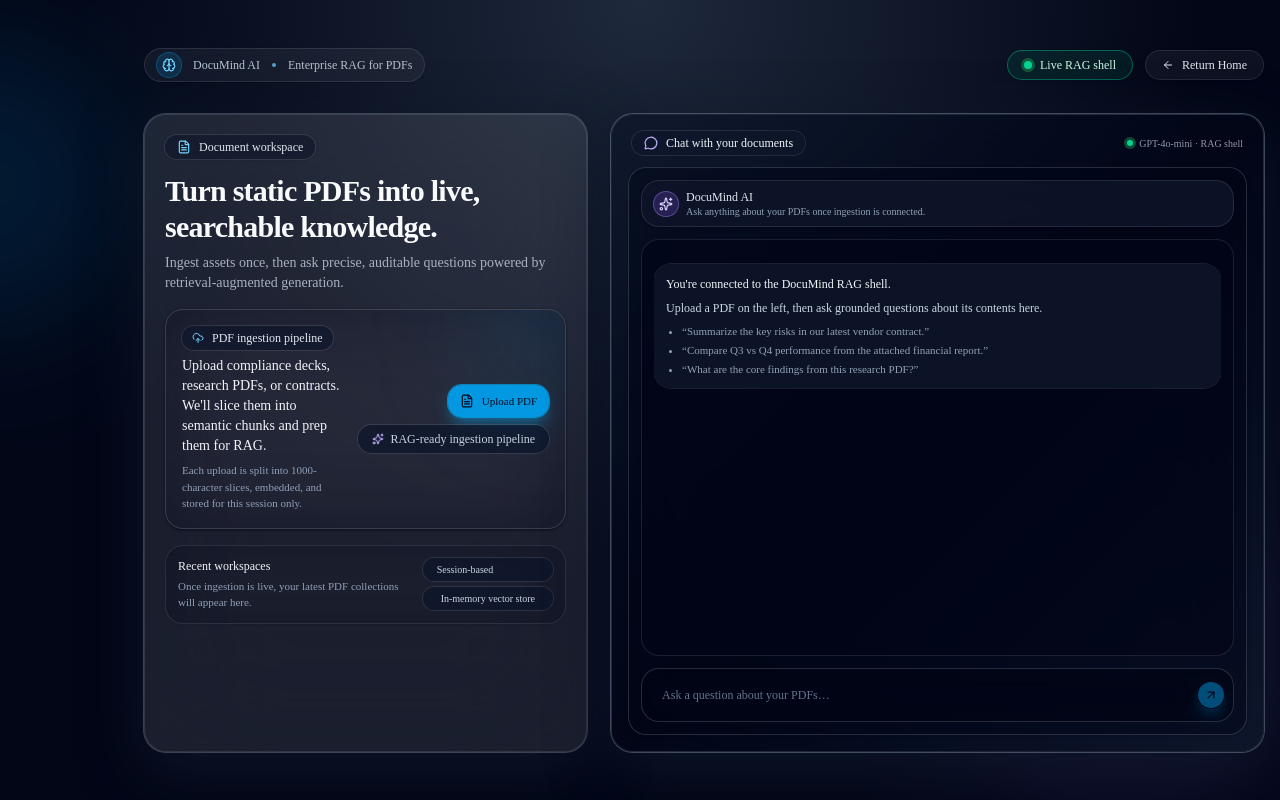
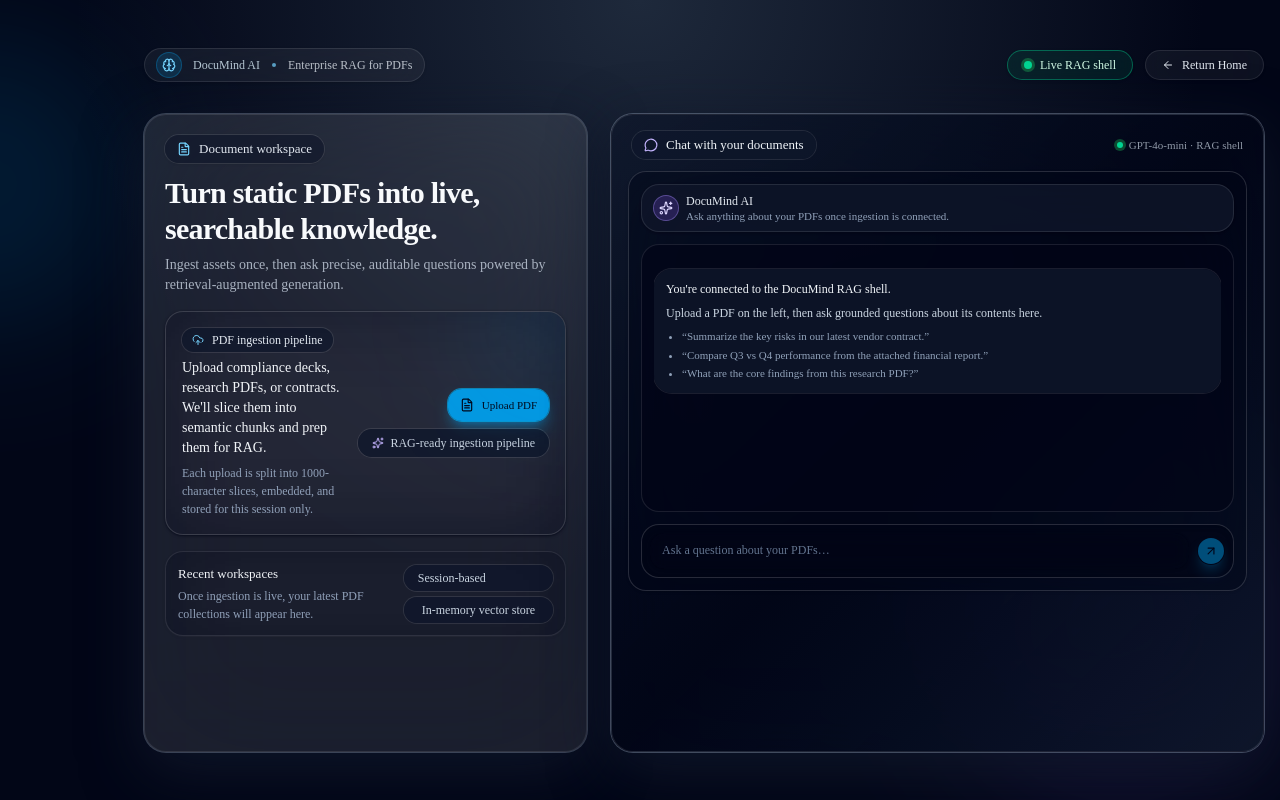
Before and after one commit to GeorgiDS9/documind-ai, a Next.js app: page /workspace in a window 1280 px wide. Built offline with nearby package versions, Linux system fonts and the light colour scheme.

Commit message:
chore(ui): update font sizes

```diff
--- a/src/app/workspace/page.tsx
+++ b/src/app/workspace/page.tsx
@@ -42,7 +42,7 @@
           <article className="relative flex flex-col gap-4 rounded-3xl border border-white/10 bg-white/10 p-5 shadow-[0_0_0_1px_rgba(148,163,184,0.35),0_18px_60px_rgba(15,23,42,0.9)] backdrop-blur-3xl dark:bg-slate-900/50">
             <div className="flex items-start justify-between gap-3">
               <div>
-                <div className="inline-flex items-center gap-2 rounded-full bg-slate-900/60 px-3 py-1 text-xs font-medium text-slate-200 shadow-sm ring-1 ring-white/10">
+                <div className="inline-flex items-center gap-2 rounded-full bg-slate-900/60 px-3 py-1 text-[13px] font-medium text-slate-200 shadow-sm ring-1 ring-white/10">
                   <FileText className="size-3.5 text-sky-300" />
                   <span>Document workspace</span>
                 </div>
@@ -59,13 +59,13 @@
             <PDFUploader />
           </article>
 
-          <article className="relative flex min-h-[460px] flex-col rounded-3xl border border-white/10 bg-gradient-to-br from-slate-900/70 via-slate-950/80 to-slate-900/90 p-4 shadow-[0_0_0_1px_rgba(148,163,184,0.4),0_18px_60px_rgba(15,23,42,0.9)] backdrop-blur-3xl">
+          <article className="relative flex min-h-115 flex-col rounded-3xl border border-white/10 bg-linear-to-br from-slate-900/70 via-slate-950/80 to-slate-900/90 p-4 shadow-[0_0_0_1px_rgba(148,163,184,0.4),0_18px_60px_rgba(15,23,42,0.9)] backdrop-blur-3xl">
             <div className="mb-3 flex items-center justify-between gap-3 px-1">
-              <div className="inline-flex items-center gap-2 rounded-full bg-slate-900/70 px-3 py-1 text-xs font-medium text-slate-100 ring-1 ring-white/10">
+              <div className="inline-flex items-center gap-2 rounded-full bg-slate-900/70 px-3 py-1 text-[13px] font-medium text-slate-100 ring-1 ring-white/10">
                 <MessageCircle className="size-3.5 text-violet-300" />
                 <span>Chat with your documents</span>
               </div>
-              <div className="flex items-center gap-1.5 text-[10px] text-slate-300/70">
+              <div className="flex items-center gap-1.5 text-[11px] text-slate-300/70">
                 <span className="h-1.5 w-1.5 rounded-full bg-emerald-400 shadow-[0_0_0_3px_rgba(34,197,94,0.35)]" />
                 <span>GPT-4o-mini · RAG shell</span>
               </div>
--- a/src/components/chat-interface.tsx
+++ b/src/components/chat-interface.tsx
@@ -88,7 +88,7 @@
   }
 
   return (
-    <Card className="flex h-full min-h-[420px] flex-col border-white/15 bg-slate-950/40 p-3 backdrop-blur-2xl">
+    <Card className="flex h-full max-h-105 flex-col border-white/15 bg-slate-950/40 p-3 backdrop-blur-2xl">
       <div className="flex items-center justify-between gap-3 rounded-2xl border border-white/10 bg-slate-900/80 px-3 py-2 text-xs text-slate-200 shadow-sm">
         <div className="flex items-center gap-2">
           <div className="inline-flex size-6 items-center justify-center rounded-full bg-violet-500/20 text-violet-200 ring-1 ring-violet-400/50">
@@ -96,14 +96,14 @@
           </div>
           <div className="flex flex-col">
             <span className="font-medium">DocuMind AI</span>
-            <span className="text-[10px] text-slate-400">
+            <span className="text-[11px] text-slate-400">
               Ask anything about your PDFs once ingestion is connected.
             </span>
           </div>
         </div>
       </div>
 
-      <div className="mt-3 flex-1 max-h-[420px] rounded-2xl border border-white/10 bg-slate-950/60 px-3 py-2">
+      <div className="mt-3 flex-1 max-h-105 rounded-2xl border border-white/10 bg-slate-950/60 px-3 py-2">
         <div className="flex h-full flex-col gap-2 overflow-y-auto pb-1 pt-0">
           {showWelcome && (
             <div className="mt-4 space-y-2 rounded-2xl bg-slate-900/80 p-3 text-xs text-slate-300 ring-1 ring-white/10">
@@ -130,7 +130,7 @@
           {completion && (
             <div className="flex justify-start">
               <div className="inline-flex max-w-[85%] items-start gap-2 rounded-2xl bg-slate-900/80 px-3 py-2 text-xs text-slate-50 shadow-sm ring-1 ring-white/10">
-                <div className="mt-[1px]">
+                <div className="mt-px">
                   <div className="inline-flex size-5 items-center justify-center rounded-full bg-violet-500/20 text-violet-200 ring-1 ring-violet-400/40">
                     <Sparkles className="size-3" />
                   </div>
--- a/src/components/pdf-uploader.tsx
+++ b/src/components/pdf-uploader.tsx
@@ -87,7 +87,7 @@
               Upload compliance decks, research PDFs, or contracts. We&apos;ll
               slice them into semantic chunks and prep them for RAG.
             </p>
-            <p className="text-[11px] text-slate-400">
+            <p className="text-[12px] text-slate-400">
               Each upload is split into 1000-character slices, embedded, and
               stored for this session only.
             </p>
@@ -116,19 +116,19 @@
       <Card className="border-white/10 bg-slate-950/40 p-3 backdrop-blur-2xl">
         <div className="flex items-center justify-between gap-3">
           <div className="space-y-1">
-            <p className="text-xs font-medium text-slate-100">
+            <p className="text-[13px] font-medium text-slate-100">
               Recent workspaces
             </p>
-            <p className="text-[11px] text-slate-400">
+            <p className="text-[12px] text-slate-400">
               Once ingestion is live, your latest PDF collections will appear
               here.
             </p>
           </div>
           <div className="flex flex-col gap-1.5">
-            <span className="inline-flex items-center whitespace-nowrap rounded-full bg-slate-900/80 px-3.5 py-1 text-[10px] text-slate-300 ring-1 ring-white/10">
+            <span className="inline-flex items-center whitespace-nowrap rounded-full bg-slate-900/80 px-3.5 py-1 text-[12px] text-slate-300 ring-1 ring-white/10">
               Session-based
             </span>
-            <span className="inline-flex items-center whitespace-nowrap rounded-full bg-slate-900/80 px-4.5 py-1 text-[10px] text-slate-300 ring-1 ring-white/10">
+            <span className="inline-flex items-center whitespace-nowrap rounded-full bg-slate-900/80 px-4.5 py-1 text-[12px] text-slate-300 ring-1 ring-white/10">
               In-memory vector store
             </span>
           </div>
```
